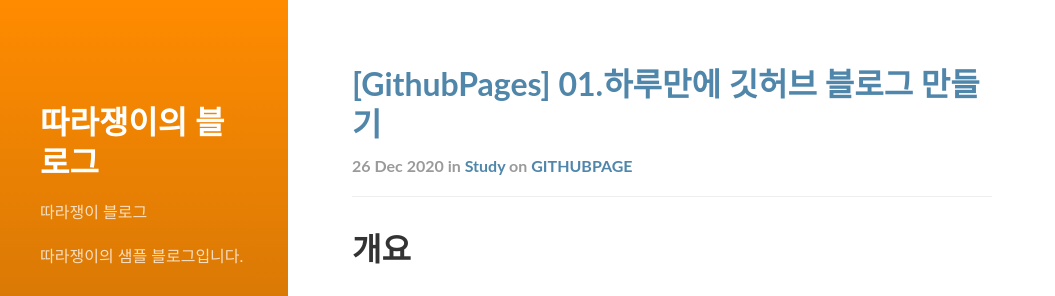
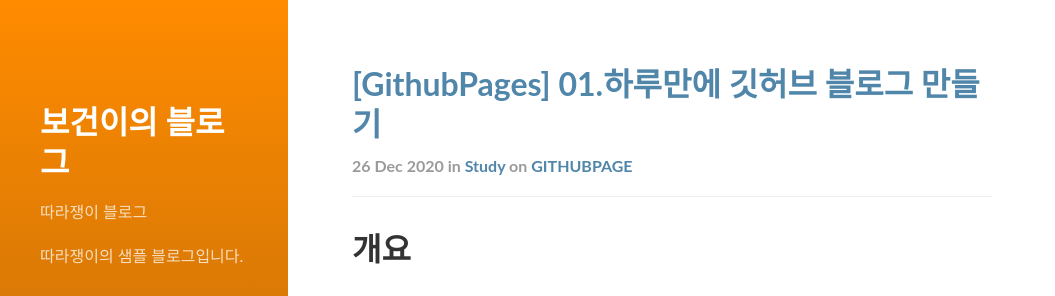
Before and after one commit to Kim-bogeon/Kim-bogeon.github.io, a Jekyll site: the page built from index.html, in a window 1280 px wide. Shown: the top 296 px of the page, without its empty margins (0-1055 px from the left). Built offline with Jekyll 4.4.1, drawn with Linux system fonts in a browser that asks for light colours; nearby versions of some CDN libraries; the list of posts is cut into pages by our own code.

Commit message:
블로글 타이틀수정

```diff
--- a/_config.yml
+++ b/_config.yml
@@ -2,7 +2,7 @@
 #  User configuration
 # -----------------------------------------------------------------------------
 
-title:               따라쟁이의 블로그
+title:               보건이의 블로그
 
 # The unique resource location of your page.
 # Set to `https://<username>.github.io` when hosting on GitHub Pages
```
